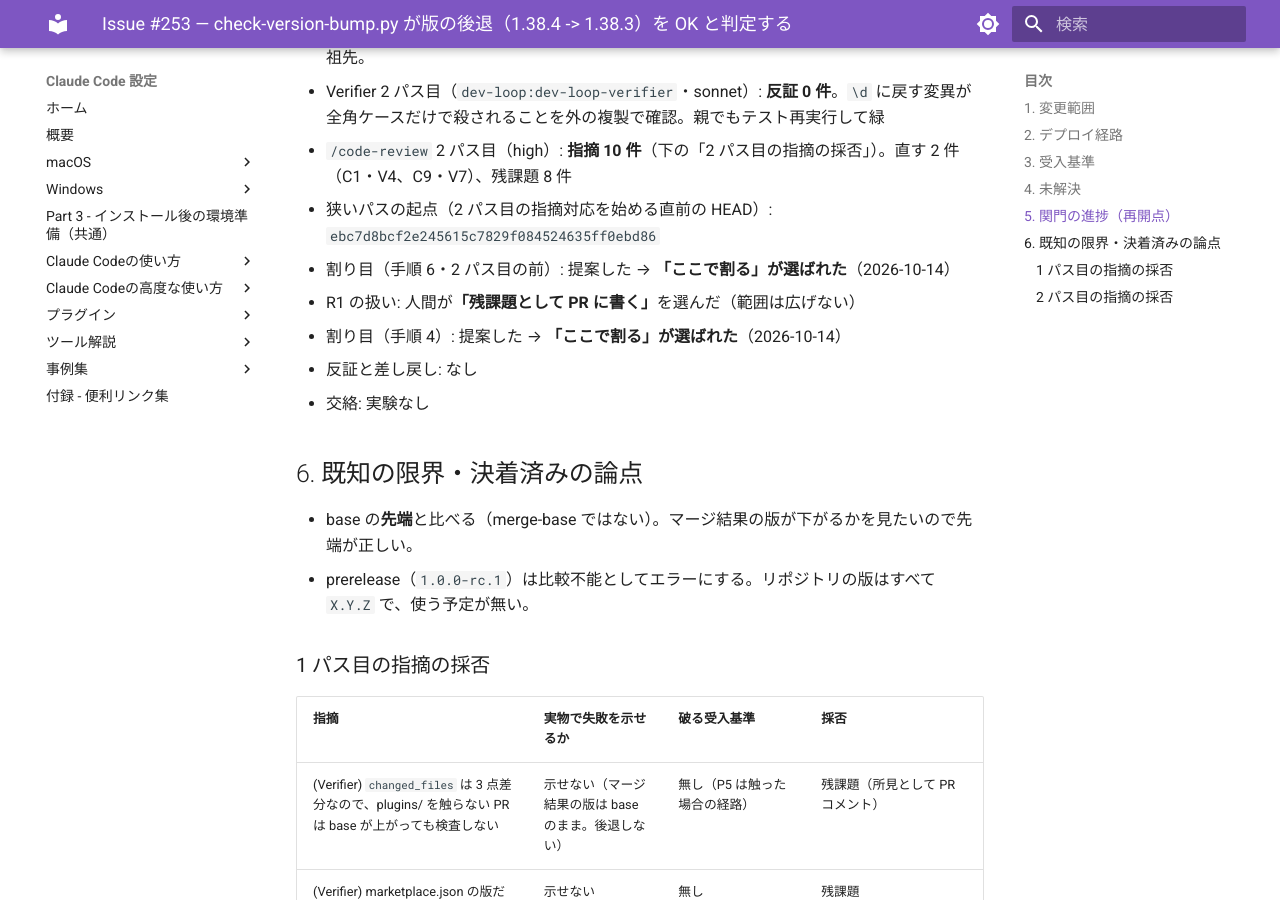
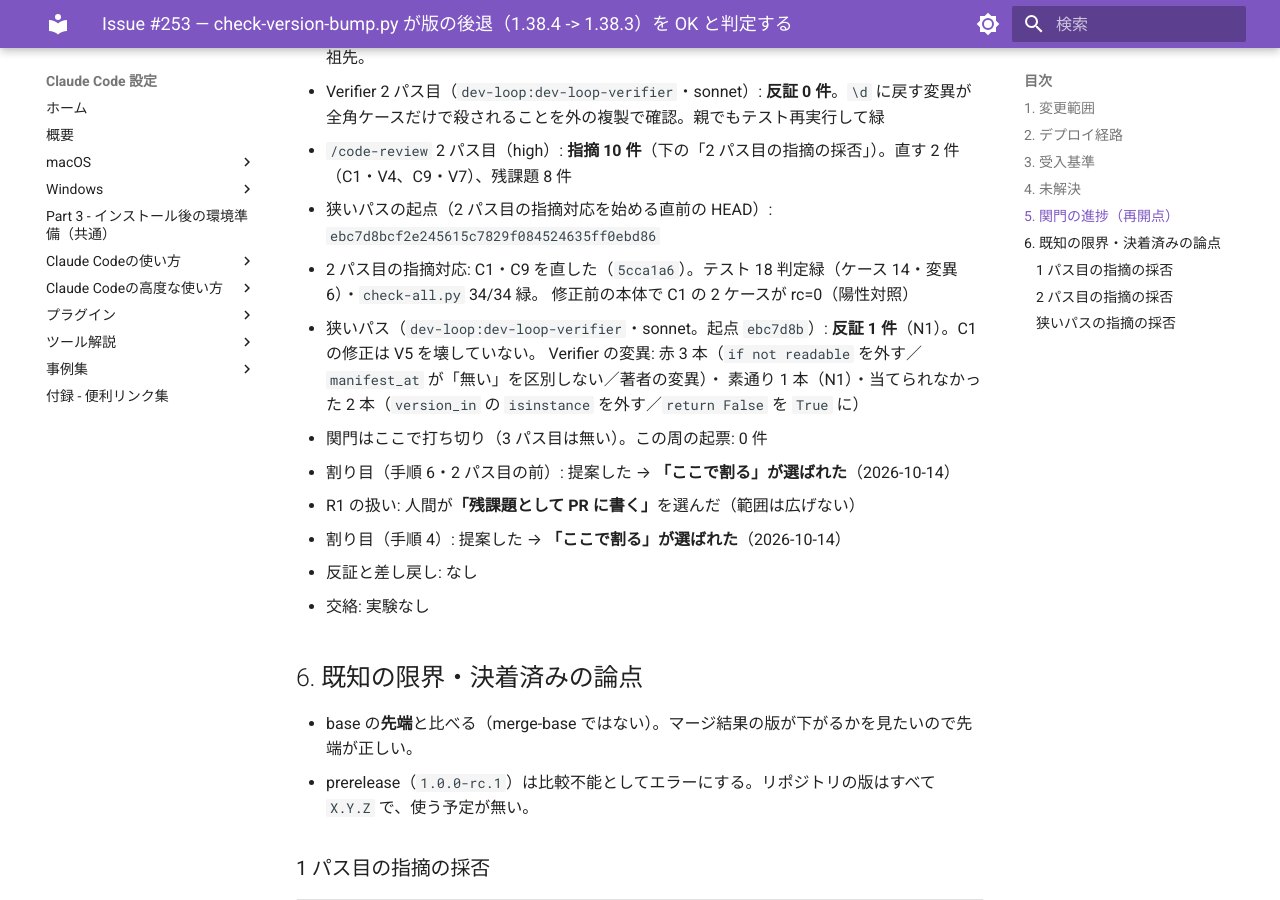
Before and after one commit to hdknr/claude-code-setup, an MkDocs documentation site: the page built from docs/plans/issue-253.md, in a window 1280 px wide and 900 px high, scrolled down 3059 px. Built offline with MkDocs 1.6.1 and Material for MkDocs 9.7.7, drawn with Linux system fonts in a browser that asks for light colours; some of the changed text lies outside the part shown.

Commit message:
docs(plans): #253 の 2 パス目と狭いパスの結果を記録
Co-Authored-By: Claude Opus 5.5 <noreply@anthropic.com>

```diff
--- a/docs/plans/issue-253.md
+++ b/docs/plans/issue-253.md
@@ -81,6 +81,12 @@
   - Verifier 2 パス目（`dev-loop:dev-loop-verifier`・sonnet）: **反証 0 件**。`\d` に戻す変異が全角ケースだけで殺されることを外の複製で確認。親でもテスト再実行して緑
   - `/code-review` 2 パス目（high）: **指摘 10 件**（下の「2 パス目の指摘の採否」）。直す 2 件（C1・V4、C9・V7）、残課題 8 件
   - 狭いパスの起点（2 パス目の指摘対応を始める直前の HEAD）: `ebc7d8bcf2e245615c7829f084524635ff0ebd86`
+  - 2 パス目の指摘対応: C1・C9 を直した（`5cca1a6`）。テスト 18 判定緑（ケース 14・変異 6）・`check-all.py` 34/34 緑。
+    修正前の本体で C1 の 2 ケースが rc=0（陽性対照）
+  - 狭いパス（`dev-loop:dev-loop-verifier`・sonnet。起点 `ebc7d8b`）: **反証 1 件**（N1）。C1 の修正は V5 を壊していない。
+    Verifier の変異: 赤 3 本（`if not readable` を外す／`manifest_at` が「無い」を区別しない／著者の変異）・
+    素通り 1 本（N1）・当てられなかった 2 本（`version_in` の `isinstance` を外す／`return False` を `True` に）
+  - 関門はここで打ち切り（3 パス目は無い）。この周の起票: 0 件
   - 割り目（手順 6・2 パス目の前）: 提案した → **「ここで割る」が選ばれた**（2026-10-14）
   - R1 の扱い: 人間が**「残課題として PR に書く」**を選んだ（範囲は広げない）
 - 割り目（手順 4）: 提案した → **「ここで割る」が選ばれた**（2026-10-14）
@@ -124,3 +130,9 @@
 | (C8) 末尾の集計が後退・比較不能も「bump 漏れ」と数える | 示せる | 無し | 残課題 |
 | (C9) V7 のガードが worktree しか知らず、メインの作業ツリーの内側は通す | 示せる（ガードの述語に、メインの作業ツリーの下のパスを渡すと通る） | **V7** | **直す** |
 | (C10) `count-resume-recreations.py` の版の正規表現は `\d` のまま | 示せる | 無し（範囲外のファイル） | 残課題 |
+
+### 狭いパスの指摘の採否
+
+| 指摘 | 実物で失敗を示せるか | 破る受入基準 | 採否 |
+| --- | --- | --- | --- |
+| (N1) メインの作業ツリーを拒むことがテストで固定されていない——ガードの検査は被検査側と同じ `REAL_REPOS` を回すので、`--git-common-dir` の親を足す行を外しても赤にならない。`git rev-parse` 失敗時は黙って worktree だけに縮退する | 一部（`.git` を持たない複製では 17 判定緑。worktree での実行はしていない） | 無し（V7 は現状満たす——worktree の実行で `REAL_REPOS` がメインを含む。固定の欠如） | 人間が決める |
```
